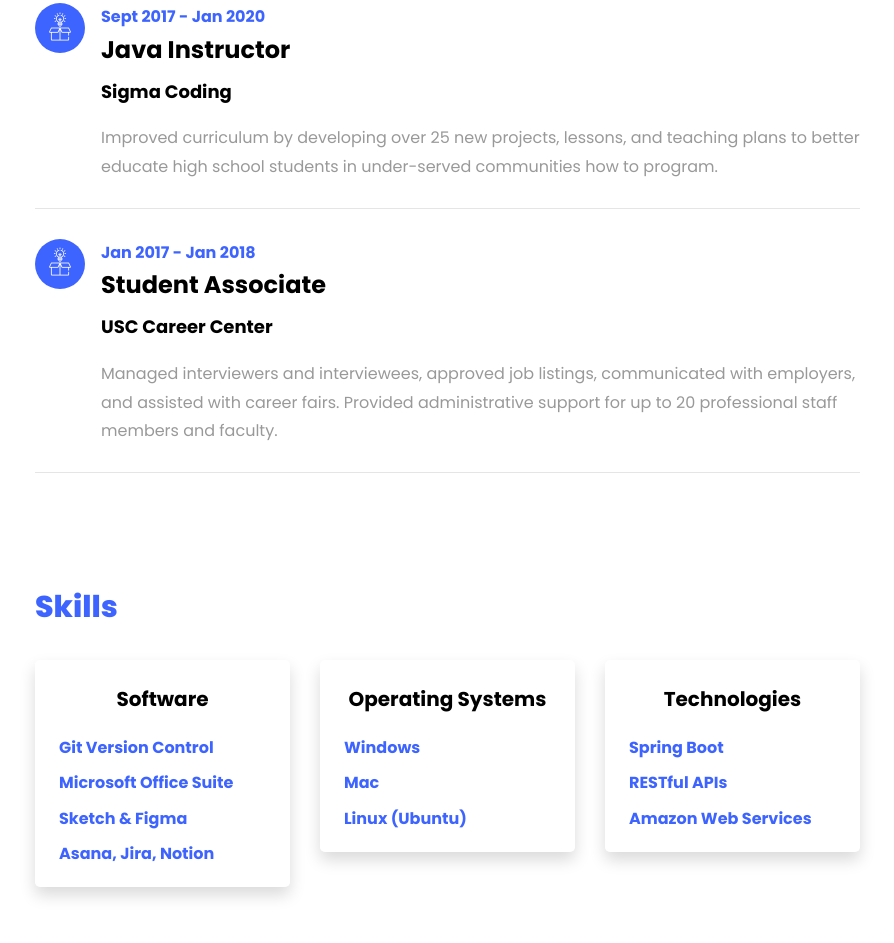
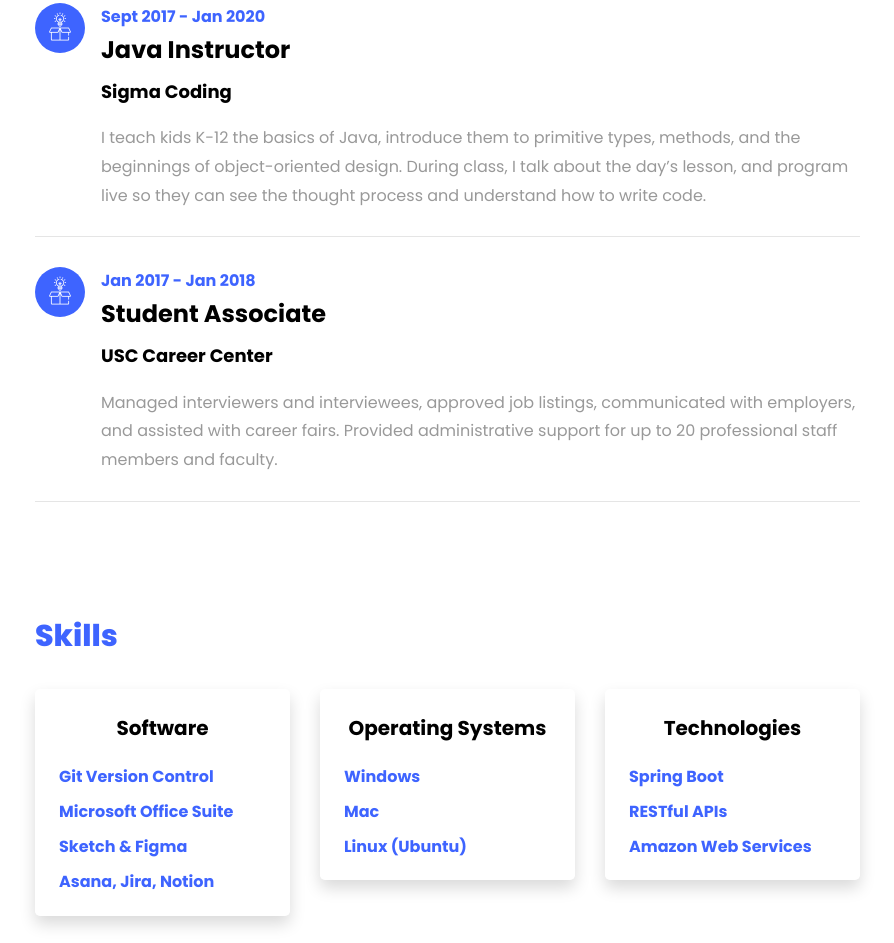
Before and after one commit to jaydoshi/jaydoshi.github.io, a plain HTML site: page index.html in a window 1280 px wide. Shown: the part 4298-5241 px from the top of the page, without its empty margins (335-1229 px from the left). Drawn offline with Linux system fonts and the light colour scheme; files whose address does not match are found by name.

Commit message:
Update index.html

```diff
--- a/index.html
+++ b/index.html
@@ -302,8 +302,8 @@
 		    					<h2>Java Instructor</h2>
 								<span class="position">Sigma Coding</span>
 								<p></p>
-		    					<p>Improved curriculum by developing over 25 new projects, lessons, and teaching plans to better educate high school students in
-									under-served communities how to program.</p>
+		    					<p>I teach kids K-12 the basics of Java, introduce them to primitive types, methods, and the beginnings of object-oriented design.
+								During class, I talk about the day’s lesson, and program live so they can see the thought process and understand how to write code.</p>
 		    				</div>
 	    				</div>
 	    				<div class="resume-wrap d-flex ftco-animate">
```
